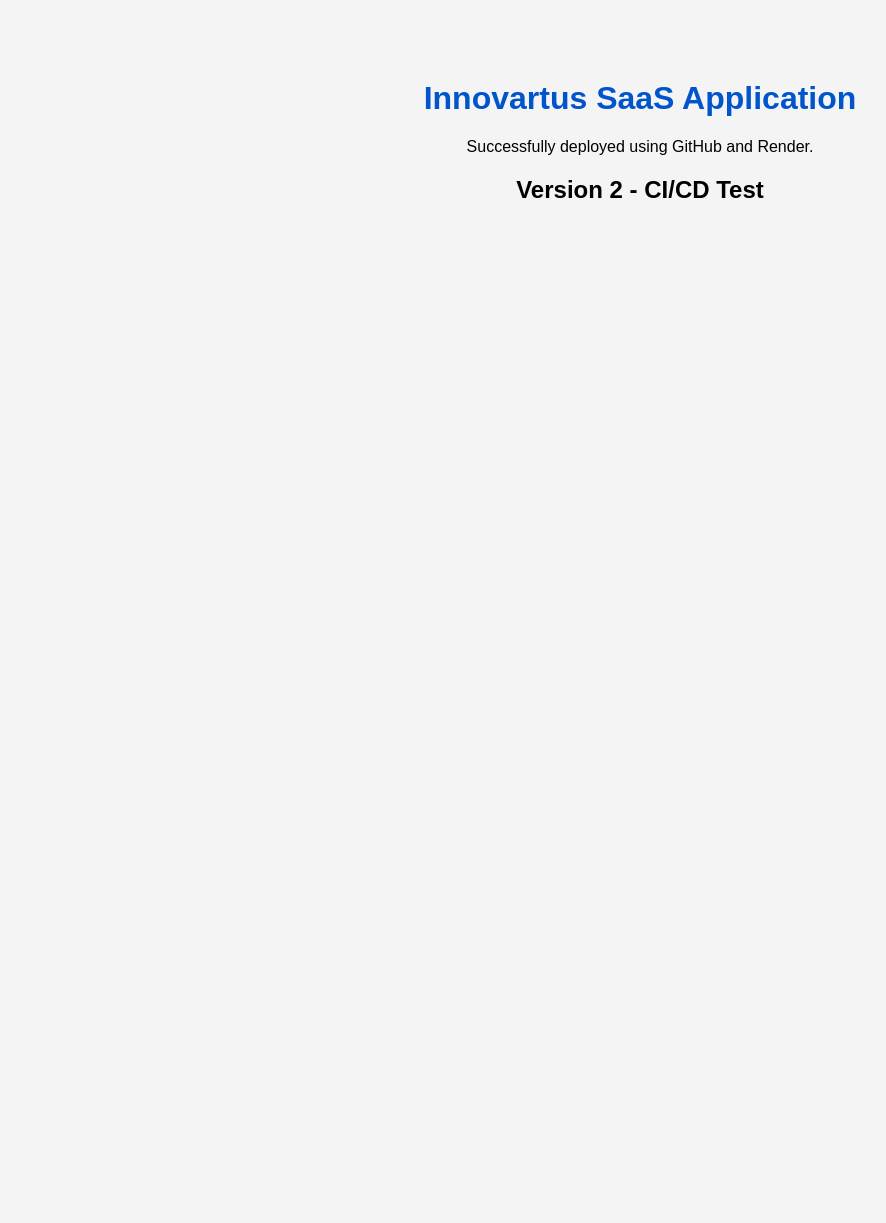
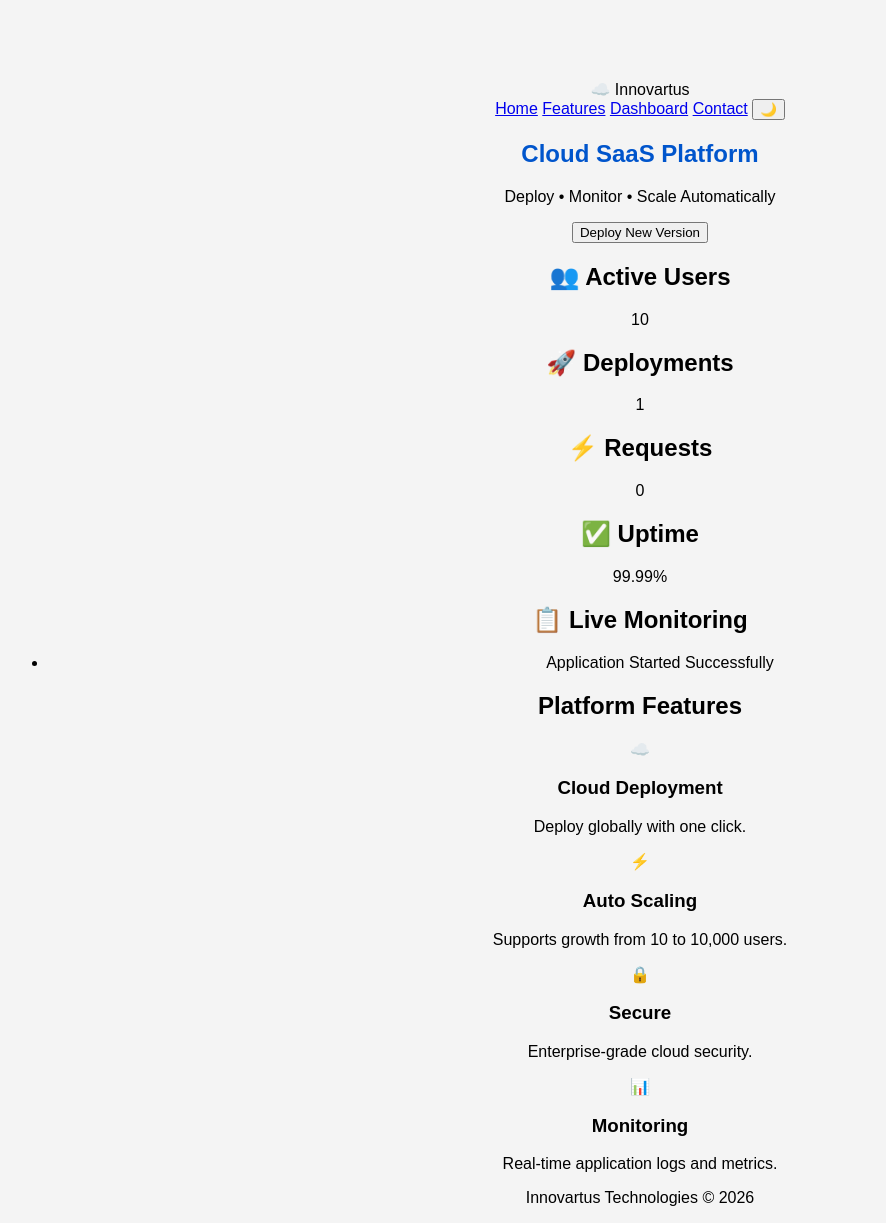
Before and after one commit to Sunday-Ajahclues/innovartus-saas2, a plain HTML site: page index.html in a window 1280 px wide. Shown: the whole page, without its empty margins (0-886 px from the left). Before the commit the page ends 800 px from the top, so only its background shows below. Drawn offline with Linux system fonts and the light colour scheme.

Commit message:
Update index.html

```diff
--- a/index.html
+++ b/index.html
@@ -1,15 +1,260 @@
 <!DOCTYPE html>
-<html>
+<html lang="en">
 <head>
-    <title>Innovartus SaaS</title>
+    <meta charset="UTF-8">
+    <meta name="viewport" content="width=device-width, initial-scale=1.0">
+
+    <title>Innovartus Cloud Dashboard</title>
+
     <link rel="stylesheet" href="style.css">
+
+    <link rel="preconnect" href="https://fonts.googleapis.com">
+
+    <link href="https://fonts.googleapis.com/css2?family=Poppins:wght@300;400;500;600;700&display=swap" rel="stylesheet">
+
+    <script src="https://kit.fontawesome.com/4f5d0b0f8c.js" crossorigin="anonymous"></script>
 </head>
+
 <body>
 
-<h1>Innovartus SaaS Application</h1>
+<div class="background"></div>
 
-<p>Successfully deployed using GitHub and Render.</p>
-<h2>Version 2 - CI/CD Test</h2>
+<header>
+
+<div class="logo">
+
+☁️ Innovartus
+
+</div>
+
+<nav>
+
+<a href="#">Home</a>
+
+<a href="#features">Features</a>
+
+<a href="#dashboard">Dashboard</a>
+
+<a href="#contact">Contact</a>
+
+<button id="themeBtn">
+
+🌙
+
+</button>
+
+</nav>
+
+</header>
+
+<section class="hero">
+
+<h1>
+
+Cloud SaaS Platform
+
+</h1>
+
+<p>
+
+Deploy • Monitor • Scale Automatically
+
+</p>
+
+<button id="deployBtn">
+
+Deploy New Version
+
+</button>
+
+</section>
+
+<section id="dashboard" class="dashboard">
+
+<div class="card">
+
+<h2>
+
+👥 Active Users
+
+</h2>
+
+<div class="number" id="users">
+
+10
+
+</div>
+
+</div>
+
+<div class="card">
+
+<h2>
+
+🚀 Deployments
+
+</h2>
+
+<div class="number" id="deployments">
+
+1
+
+</div>
+
+</div>
+
+<div class="card">
+
+<h2>
+
+⚡ Requests
+
+</h2>
+
+<div class="number" id="requests">
+
+0
+
+</div>
+
+</div>
+
+<div class="card">
+
+<h2>
+
+✅ Uptime
+
+</h2>
+
+<div class="number">
+
+99.99%
+
+</div>
+
+</div>
+
+</section>
+
+<section class="monitor">
+
+<h2>
+
+📋 Live Monitoring
+
+</h2>
+
+<ul id="logs">
+
+<li>
+
+Application Started Successfully
+
+</li>
+
+</ul>
+
+</section>
+
+<section id="features">
+
+<h2>
+
+Platform Features
+
+</h2>
+
+<div class="features">
+
+<div class="feature">
+
+☁️
+
+<h3>
+
+Cloud Deployment
+
+</h3>
+
+<p>
+
+Deploy globally with one click.
+
+</p>
+
+</div>
+
+<div class="feature">
+
+⚡
+
+<h3>
+
+Auto Scaling
+
+</h3>
+
+<p>
+
+Supports growth from 10 to 10,000 users.
+
+</p>
+
+</div>
+
+<div class="feature">
+
+🔒
+
+<h3>
+
+Secure
+
+</h3>
+
+<p>
+
+Enterprise-grade cloud security.
+
+</p>
+
+</div>
+
+<div class="feature">
+
+📊
+
+<h3>
+
+Monitoring
+
+</h3>
+
+<p>
+
+Real-time application logs and metrics.
+
+</p>
+
+</div>
+
+</div>
+
+</section>
+
+<footer id="contact">
+
+<p>
+
+Innovartus Technologies © 2026
+
+</p>
+
+</footer>
+
+<script src="script.js"></script>
 
 </body>
+
 </html>
```
